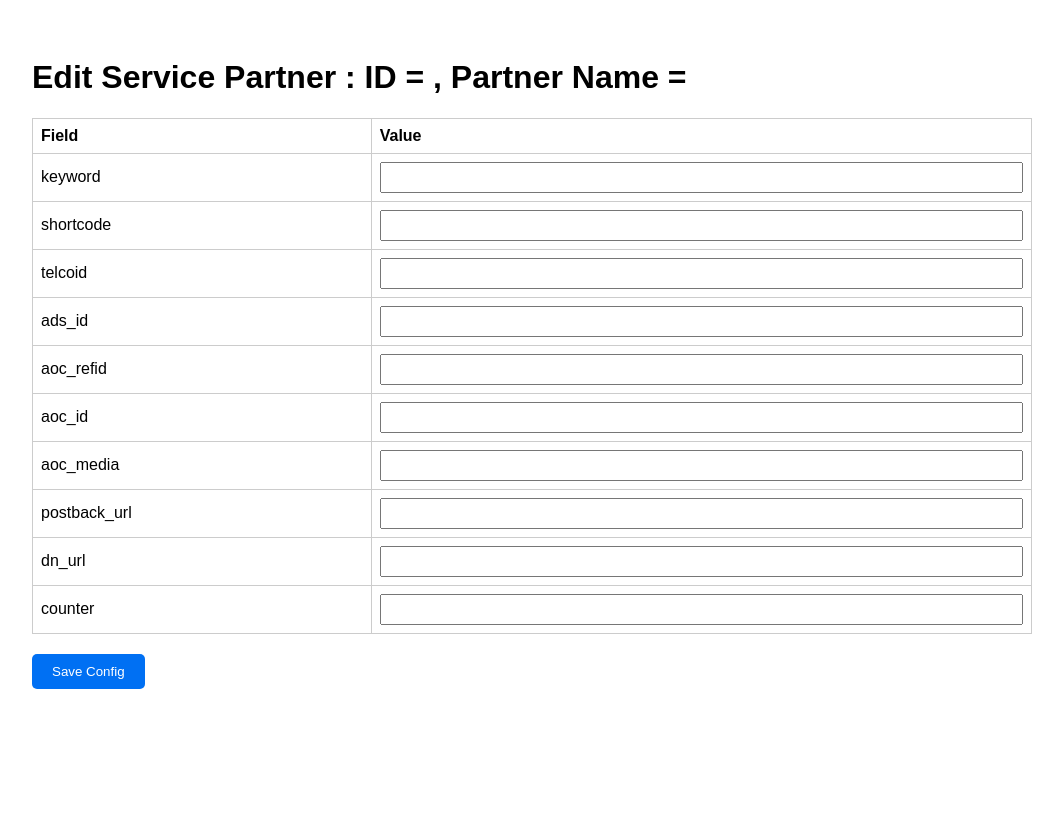
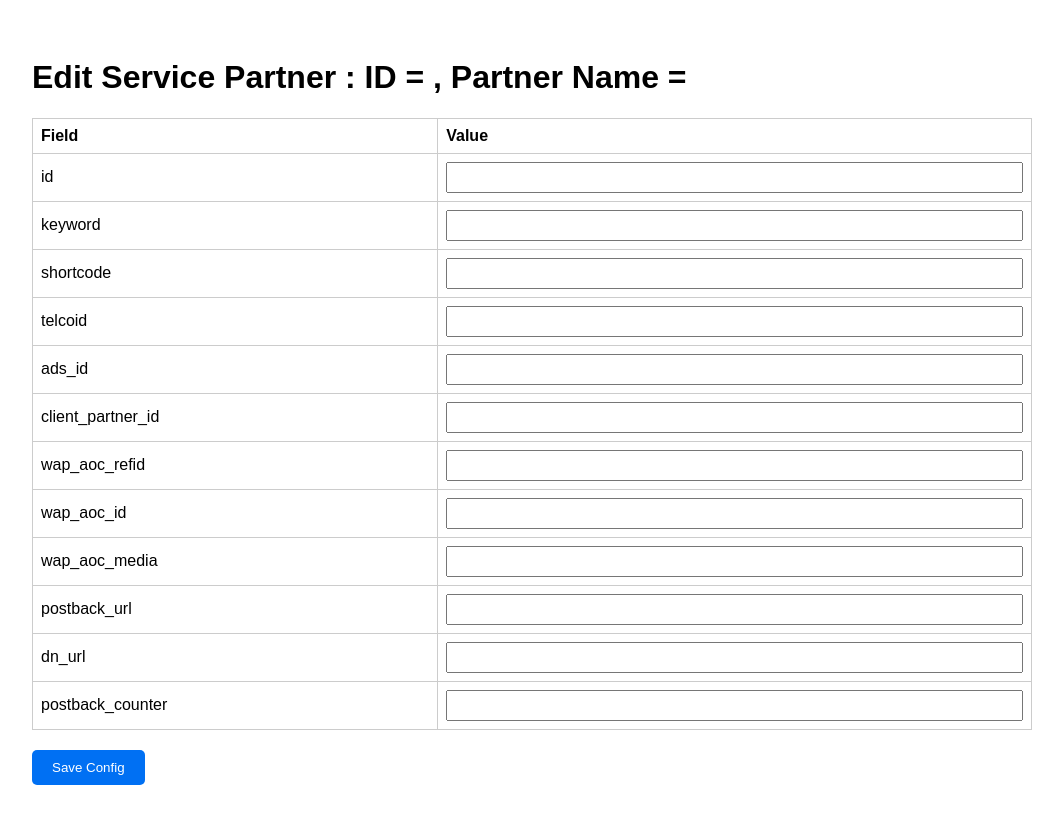
Before and after one commit to tanuwat2530/cyberus-fn-cms, a Next.js app in the folder cyberus-fn-cms/: page /edit in a window 1280 px wide. Shown: the whole page, without its empty margins (108-1171 px from the left). Before the commit the page ends 800 px from the top, so only its background shows below. Built offline with nearby package versions, Linux system fonts and the light colour scheme.

Commit message:
Add client update service

```diff
--- a/cyberus-fn-cms/src/pages/edit.js
+++ b/cyberus-fn-cms/src/pages/edit.js
@@ -6,7 +6,9 @@ import styles from '../styles/edit.module.css';
 export default function ConfigPage() {
 
   const router = useRouter();
-  const { client_name,
+  const {
+    client_partner_id,
+    client_name,
     service_id,
     keyword,
     shortcode,
@@ -20,21 +22,22 @@ export default function ConfigPage() {
     counter} = router.query;
 
   useEffect(() => {
-    //http://localhost:3000/edit?client_name=phonattic&service_id=28&client_partner_id=172dc14e&keyword=z&shortcode=c&ads_id=b&aoc_refid=n&aoc_id=%2C&aoc_media=.&postback_url=lh87je&dn_url=r&counter=0
     if (client_name) {
-      console.log('Received User:', client_name);
+
       setFormData((prev) => ({
         ...prev,
+        id:parseInt(service_id, 10),//decimal base
         keyword: keyword,
         shortcode: shortcode,
         telcoid: telcoid,
         ads_id: ads_id,
-        aoc_refid: aoc_refid,
-        aoc_id:aoc_id,
-        aoc_media:aoc_media,
+        client_partner_id:client_partner_id,
+        wap_aoc_refid: aoc_refid,
+        wap_aoc_id:aoc_id,
+        wap_aoc_media:aoc_media,
         postback_url:postback_url,
         dn_url:dn_url,
-        counter:counter,
+        postback_counter:parseInt(counter, 10),//decimal base
       }));
       // You can pre-fill or use this data now
     }
@@ -44,41 +47,76 @@ export default function ConfigPage() {
     shortcode,
     telcoid,
     ads_id,
+    client_partner_id,
     aoc_refid,
     aoc_id,
     aoc_media,
     postback_url,
     dn_url,
-counter]);
+    counter]);
 
   const [formData, setFormData] = useState({
+    id:'',
     keyword: '',
     shortcode: '',
     telcoid: '',
     ads_id: '',
-    aoc_refid: '',
-    aoc_id: '',
-    aoc_media: '',
+    client_partner_id:'',
+    wap_aoc_refid: '',
+    wap_aoc_id: '',
+    wap_aoc_media: '',
     postback_url: '',
     dn_url: '',
-    counter: '',
+    postback_counter: '',
   });
+
 
   const handleChange = (e) => {
     const { name, value } = e.target;
-    setFormData((prev) => ({ ...prev, [name]: value }));
+  setFormData((prev) => ({
+    ...prev,
+    [name]: name === "postback_counter" ? parseInt(value, 10) || 0 : value,
+  }));
   };
 
   const handleSubmit = (e) => {
     e.preventDefault();
-    const hasEmpty = Object.values(formData).some((v) => !v.trim());
-    if (hasEmpty) {
-      alert('All fields are required.');
-      return;
-    }
 
-    // Handle save logic (e.g., API call)
-    console.log('Submitted:', formData);
+    console.log(formData)
+    fetch('http://localhost:5001/api/user/update-service', {
+      method: 'POST',
+      headers: {
+        'Content-Type': 'application/json',
+      },
+      body: JSON.stringify(formData),
+    })
+      .then((response) => {
+        if (!response.ok) {
+          throw new Error('Failed to add user');
+        }
+        return response.json();
+      })
+      .then((data) => {
+        console.log(data)
+        alert("Service updated successed")
+
+        router.push({
+          pathname: '/view',
+          query: {
+            id: client_partner_id,
+            username:client_name,
+
+          },
+        });
+      })
+      .catch((error) => {
+        console.error('Error:', error.message);
+      });
+
+
+
+
+
   };
 
   return (
@@ -100,10 +138,11 @@ counter]);
                   <input
                     className={styles.input}
                     name={key}
-                    type="text"
+                    type={key === 'postback_counter' ? 'number' : 'text'}
                     required
                     value={formData[key]}
                     onChange={handleChange}
+                    readOnly={key === 'client_partner_id' || key === 'id'} // 👈 This line makes it readonly
                   />
                 </td>
               </tr>
```
Also changed, not shown: cyberus-fn-cms/src/pages/view.js (indentation only).
